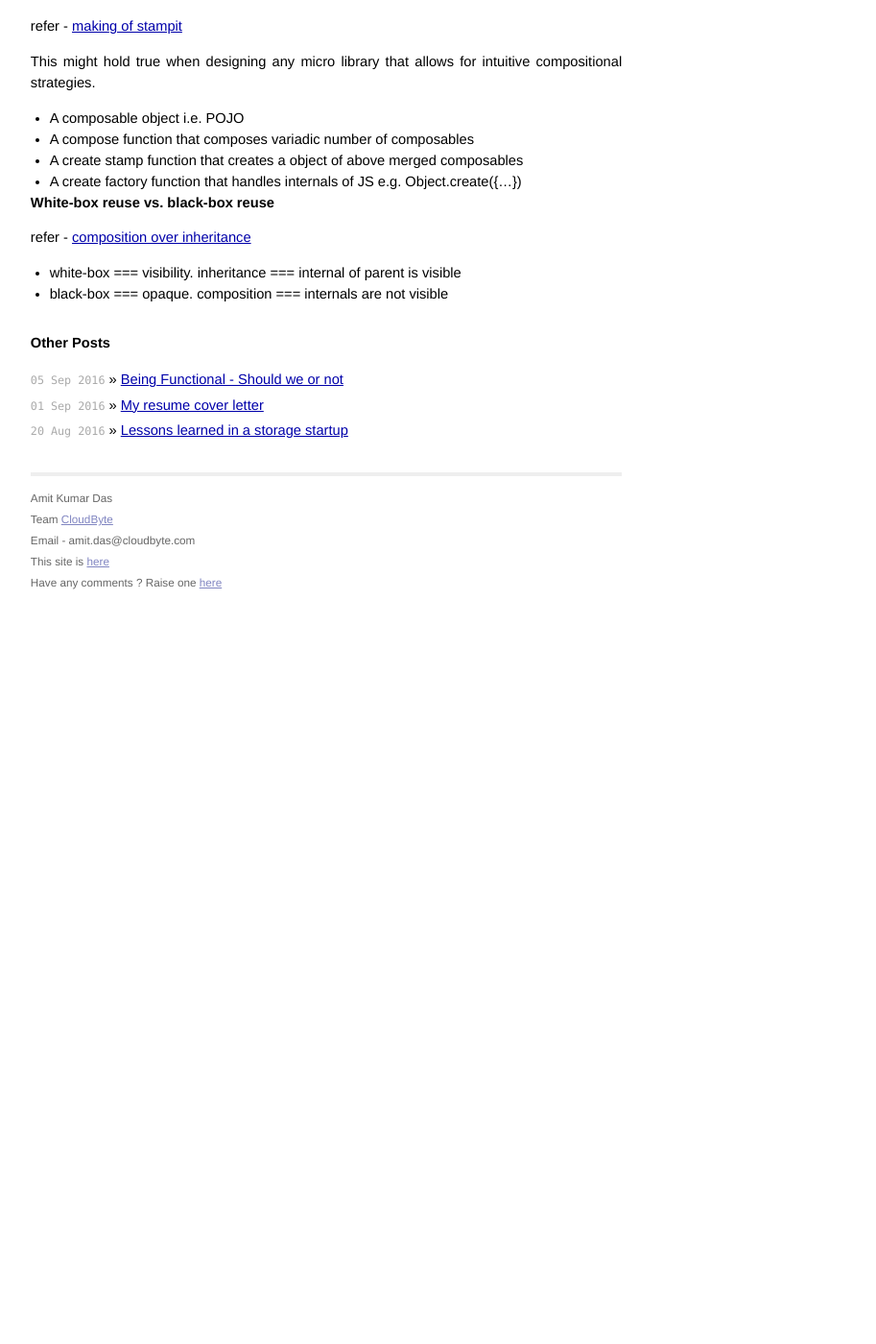
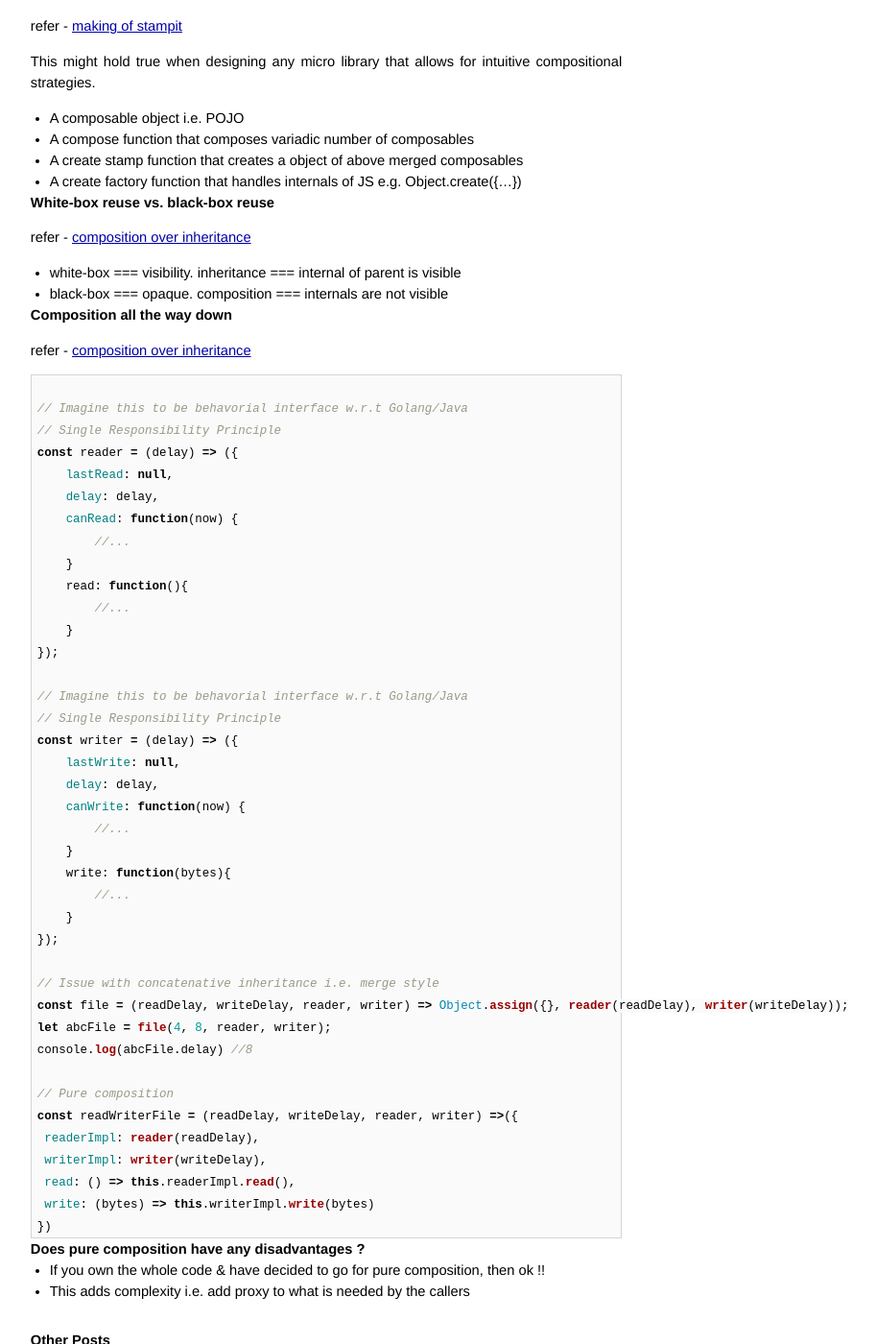
Before and after one commit to AmitKumarDas/amitkumardas.github.io, a Jekyll site: the page built from _posts/2016-09-04-exp-prog-guide-to-learn-js-a-curated-list.md, in a window 1280 px wide and 1400 px high, scrolled down 5767 px. Shown: the whole window at 96% size, without its empty margins (300-1213 px from the left). Built offline with Jekyll 4.4.1, drawn with Linux system fonts in a browser that asks for light colours; before the commit the page ends 6397 px from its top, so only the background shows below that.

Commit message:
Update 2016-09-04-exp-prog-guide-to-learn-js-a-curated-list.md

````diff
--- a/_posts/2016-09-04-exp-prog-guide-to-learn-js-a-curated-list.md
+++ b/_posts/2016-09-04-exp-prog-guide-to-learn-js-a-curated-list.md
@@ -313,3 +313,54 @@ refer - [composition over inheritance](https://medium.com/@FennNaten/composition
 
 - white-box === visibility. inheritance === internal of parent is visible
 - black-box === opaque. composition === internals are not visible
+
+### Composition all the way down
+
+refer - [composition over inheritance](https://medium.com/@FennNaten/composition-over-inheritance-the-importance-of-context-d8916f041a7e#.yraotkgtn)
+
+```javascript
+
+// Imagine this to be behavorial interface w.r.t Golang/Java
+// Single Responsibility Principle
+const reader = (delay) => ({
+    lastRead: null,
+    delay: delay,
+    canRead: function(now) {
+        //...
+    }
+    read: function(){
+        //...
+    }
+});
+
+// Imagine this to be behavorial interface w.r.t Golang/Java
+// Single Responsibility Principle
+const writer = (delay) => ({
+    lastWrite: null,
+    delay: delay,
+    canWrite: function(now) {
+        //...
+    }
+    write: function(bytes){
+        //...
+    }
+});
+
+// Issue with concatenative inheritance i.e. merge style
+const file = (readDelay, writeDelay, reader, writer) => Object.assign({}, reader(readDelay), writer(writeDelay));
+let abcFile = file(4, 8, reader, writer);
+console.log(abcFile.delay) //8
+
+// Pure composition
+const readWriterFile = (readDelay, writeDelay, reader, writer) =>({
+ readerImpl: reader(readDelay),
+ writerImpl: writer(writeDelay),
+ read: () => this.readerImpl.read(),
+ write: (bytes) => this.writerImpl.write(bytes)
+})
+```
+
+### Does pure composition have any disadvantages ?
+
+- If you own the whole code & have decided to go for pure composition, then ok !!
+- This adds complexity i.e. add proxy to what is needed by the callers
````
